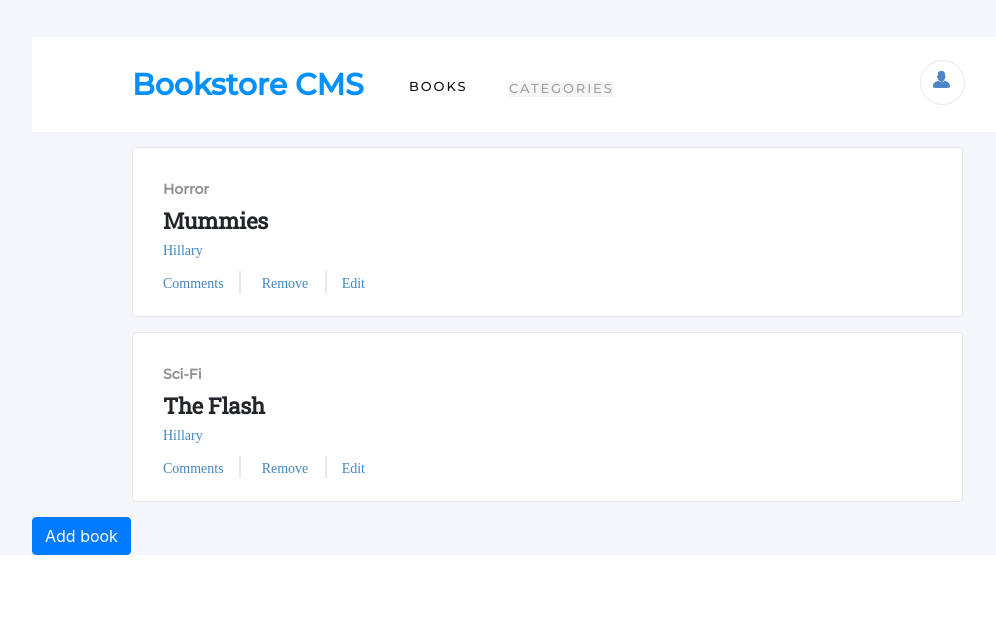
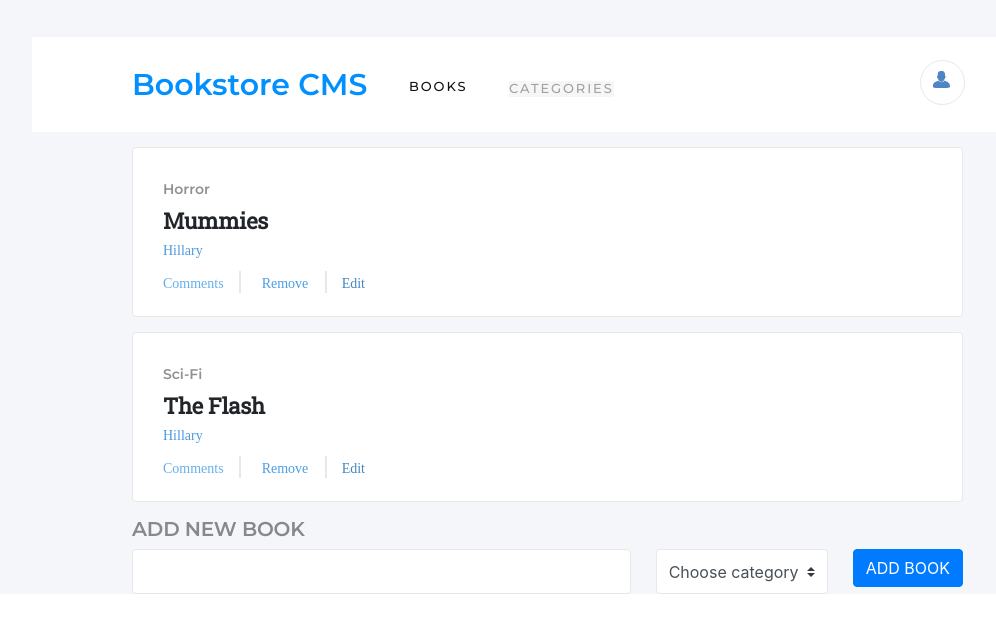
Before and after one commit to imhilla/Bookstore, a React (Create React App) app: page / in a window 1280 px wide. Shown: the part 112-744 px from the top of the page, without its empty margins (117-1113 px from the left). Built offline with nearby package versions, Linux system fonts and the light colour scheme.

Commit message:
style in put section

```diff
--- a/public/index.html
+++ b/public/index.html
@@ -12,6 +12,7 @@
     <link href="https://fonts.googleapis.com/css2?family=Montserrat:wght@500&display=swap" rel="stylesheet">
     <link rel="stylesheet" href="https://cdnjs.cloudflare.com/ajax/libs/font-awesome/4.7.0/css/font-awesome.min.css">
     <link href="https://fonts.googleapis.com/css2?family=Roboto+Slab:wght@400&display=swap" rel="stylesheet">
+    <link href="https://fonts.googleapis.com/css2?family=Montserrat:wght@600&display=swap" rel="stylesheet">
   <link rel="apple-touch-icon" href="%PUBLIC_URL%/logo192.png" />
   <!--
       manifest.json provides metadata used when your web app is installed on a
--- a/src/App.css
+++ b/src/App.css
@@ -1,25 +1,8 @@
-table {
-  font-family: arial, sans-serif;
-  border-collapse: collapse;
-  width: 100%;
-}
-
-td,
-th {
-  border: 1px solid #ddd;
-  text-align: left;
-  padding: 8px;
-}
-
 .App {
   width: 100%;
   height: auto;
   background-color: #f5f6fa;
   padding: 149px 100px 0 149px;
-}
-
-.title {
-  padding-bottom: 1em;
 }
 
 .Bookstore-CMS {
@@ -157,7 +140,7 @@ th {
   font-style: normal;
   line-height: normal;
   letter-spacing: normal;
-  color: #4386bf;
+  color: #4c9adf;
 }
 
 .Comments {
@@ -170,7 +153,12 @@ th {
   font-style: normal;
   line-height: normal;
   letter-spacing: normal;
-  color: #4386bf;
+  color: #66aeec;
+}
+
+.Comments:hover,
+.Edit:hover {
+  text-decoration: none;
 }
 
 .Remove {
@@ -183,7 +171,7 @@ th {
   font-style: normal;
   line-height: normal;
   letter-spacing: normal;
-  color: #4386bf;
+  color: #4a9ee7;
   border: none;
   background-color: #fff;
 }
@@ -211,3 +199,45 @@ th {
   border: solid 1px #e8e8e8;
   margin: 15px;
 }
+
+.inputLesson {
+  height: 45px;
+  border-radius: 4px;
+  border: solid 1px #e8e8e8;
+  background-color: #ffffff;
+  width: 100%;
+}
+
+.formContainer {
+  display: flex;
+  flex-direction: row;
+  justify-content: space-between;
+}
+
+.titlee {
+  width: 174px;
+  height: 24px;
+  font-family: "Montserrat", sans-serif;
+  font-size: 20px;
+  font-weight: bold;
+  font-stretch: normal;
+  font-style: normal;
+  line-height: normal;
+  letter-spacing: -0.18px;
+  color: #888888;
+}
+
+.custom-select {
+  height: 45px;
+  border-radius: 4px;
+  border: solid 1px #e8e8e8;
+  background-color: #ffffff;
+}
+
+.addContainer{
+  margin: 0 100px;
+}
+
+.inputw {
+  width: 60%;
+}
--- a/src/containers/booksform.js
+++ b/src/containers/booksform.js
@@ -37,28 +37,15 @@ class BooksForm extends React.Component {
     ));
 
     return (
+      <div className="addContainer">
         <div>
-        <button type="button" className="addbook btn btn-primary" data-toggle="modal" data-target="#exampleModal">
-          Add book
-        </button>
-        <div className="modal fade" id="exampleModal" tabIndex="-1" role="dialog" aria-labelledby="exampleModalLabel" aria-hidden="true">
-          <div className="modal-dialog" role="document">
-            <div className="modal-content">
-              <div className="modal-header">
-                <h5 className="modal-title" id="exampleModalLabel">Add to Bookstore</h5>
-                <button type="button" className="close" data-dismiss="modal" aria-label="Close">
-                  <span aria-hidden="true">&times;</span>
-                </button>
+          <h5 className="titlee">ADD NEW BOOK</h5>
         </div>
-              <div className="modal-body">
-                <form id="bookForm" name="updateTaskForm">
-                  <div className="title">
-                    {/* eslint-disable-next-line jsx-a11y/label-has-associated-control */}
-                    <label htmlFor="fname">Title</label>
-                    <br />
+        <div>
+          <form id="bookForm" name="updateTaskForm" className="formContainer">
+            <div className="inputw">
               {/* eslint-disable-next-line no-return-assign */}
-                    <input type="text" id="fname" name="title" ref={node => (this.inputNode = node)} />
-                    <br />
+              <input type="text" id="fname" name="title" ref={node => (this.inputNode = node)} className="inputLesson" />
             </div>
             <div className="dropdown">
               {/* eslint-disable-next-line react/destructuring-assignment */}
@@ -67,16 +54,13 @@ class BooksForm extends React.Component {
                 {renderCategories}
               </select>
             </div>
-                  <div className="modal-footer">
-                    <button type="button" className="btn btn-secondary" data-dismiss="modal">Close</button>
-                    <button type="button" className="btn btn-primary" onClick={this.handleChange}>Add book</button>
+            <div>
+              <button type="button" className="btn btn-primary" onClick={this.handleChange}>ADD BOOK</button>
             </div>
           </form>
         </div>
       </div>
-          </div>
-        </div>
-      </div>
+
     );
   }
 }
```
Lines whose indentation alone changed are shown as unchanged.
